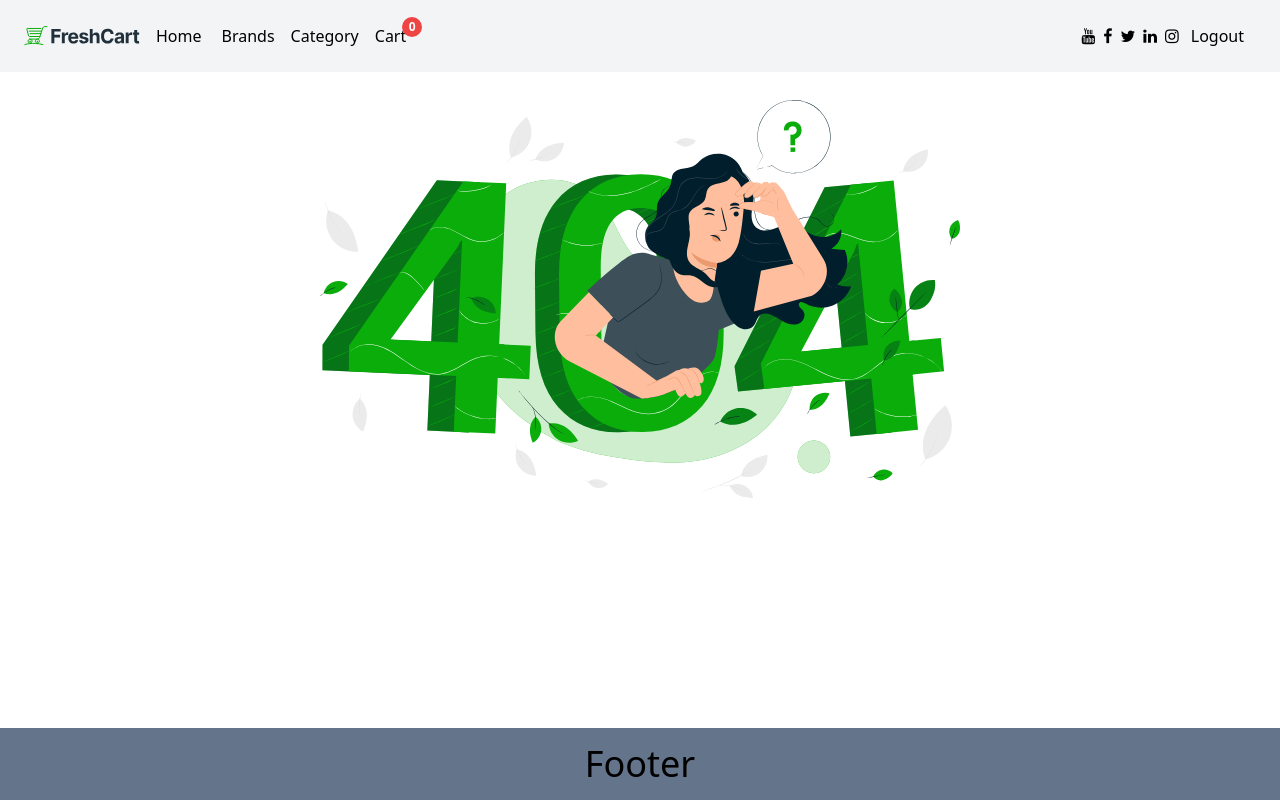
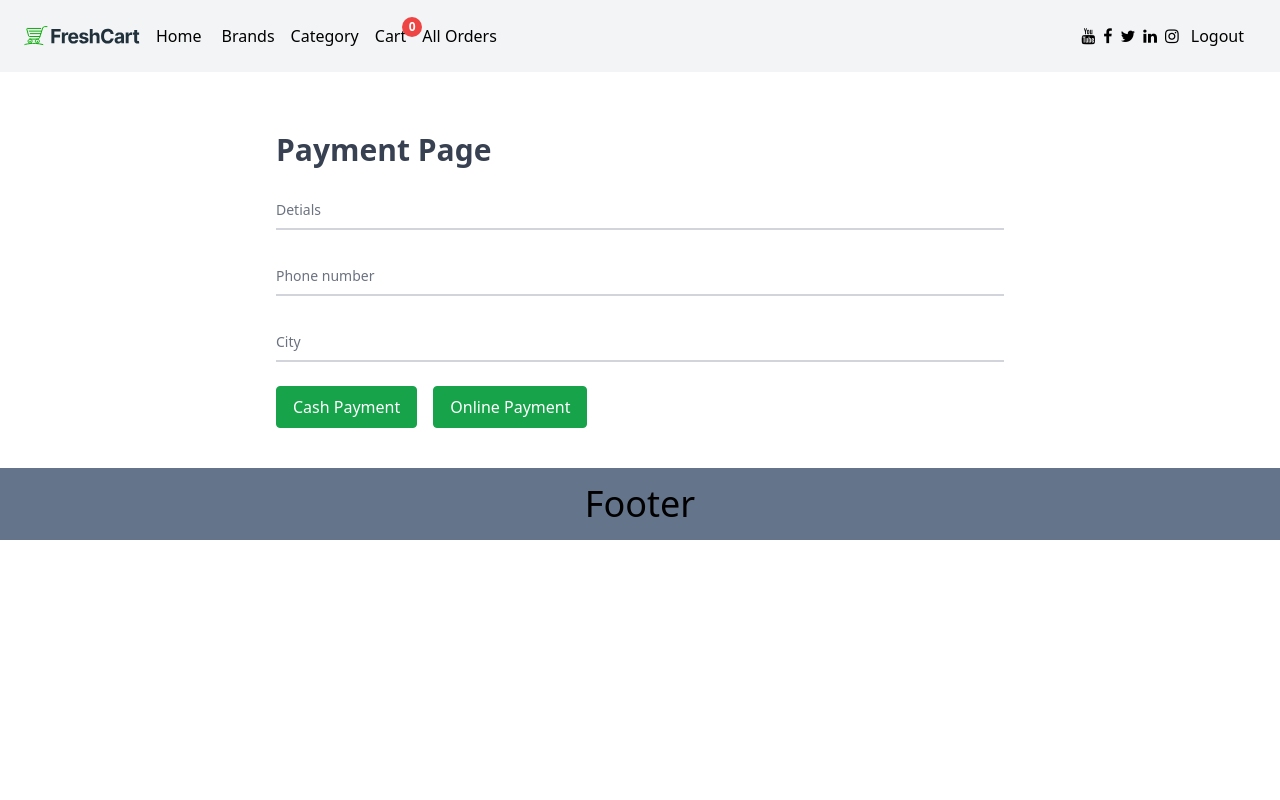
Before and after one commit to Mohamedeid18/website-with-react, a React (Vite) app: page /payment in a window 1280 px wide. Built offline with nearby package versions, Linux system fonts and the light colour scheme; no server answers; sample sign-in values are in the browser's storage.

Commit message:
finish payment cash or omline

```diff
--- a/package.json
+++ b/package.json
@@ -15,6 +15,7 @@
     "flowbite": "^3.1.2",
     "font-awesome": "^4.7.0",
     "formik": "^2.4.9",
+    "jwt-decode": "^4.0.0",
     "react": "^19.2.0",
     "react-dom": "^19.2.0",
     "react-hot-toast": "^2.6.0",
--- a/src/App.jsx
+++ b/src/App.jsx
@@ -13,6 +13,8 @@ import ProtectRoute from "./components/ProtectRoute/ProtectRoute";
 import { QueryClient, QueryClientProvider } from "@tanstack/react-query";
 import ProductDetials from "./components/ProductDetials/ProductDetials";
 import CartcontextProvider from "./Context/Cartcontext";
+import Payment from "./components/Payment/Payment";
+import AllOrders from "./components/AllOrders/AllOrders";
 
 const App = () => {
   const queryClient = new QueryClient();
@@ -25,7 +27,9 @@ const App = () => {
     {path: "/register", element: <Register /> },
     {path: "/brands", element: <ProtectRoute><Brands /></ProtectRoute> },
     {path: "/category", element: <ProtectRoute><Category /></ProtectRoute> },
-    {path: "*", element: <Error/> }
+    {path: "*", element: <Error/> },
+    {path: "/payment", element: <ProtectRoute><Payment /></ProtectRoute> },
+    {path: "/allOrders", element: <ProtectRoute><AllOrders /></ProtectRoute> },
     ]}
   ])
   return (
--- a/src/Context/Cartcontext.jsx
+++ b/src/Context/Cartcontext.jsx
@@ -10,6 +10,7 @@ const CartcontextProvider = ({ children }) => {
   const [numOfCartItems , setNumOfCartItems] = useState(0);
   const [totalPrice , setTotalPrice] = useState(0);
   const [loading , setLoading] = useState(false);
+  const [cartId, setCartId] = useState(null)
   // add product to cart
       const AddProductToCart = async (id) => {
         try {
@@ -39,6 +40,7 @@ const CartcontextProvider = ({ children }) => {
             setProducts(data.data.products);
             setTotalPrice(data.data.totalCartPrice);
             setLoading(false);
+            setCartId(data?.data?._id);
             return data;
         } catch (error) {
             console.log(error ,"error in get user cart");
@@ -95,6 +97,7 @@ const CartcontextProvider = ({ children }) => {
             getUserCart();
         }
       };
+      // payment
       // on token change
       useEffect(() => {
         if (token){
@@ -106,7 +109,7 @@ const CartcontextProvider = ({ children }) => {
       }, [token]);
   return (
     <cartcontext.Provider value={
-      {AddProductToCart ,  products , numOfCartItems , totalPrice , loading , UpdateCart , removeItem , ClearCart}}>
+      {AddProductToCart ,  products , numOfCartItems , totalPrice , loading , UpdateCart , removeItem , ClearCart , cartId ,setNumOfCartItems ,setTotalPrice ,setProducts}}>
       {children}
     </cartcontext.Provider>
   );
--- /dev/null
+++ b/src/components/AllOrders/AllOrders.jsx
@@ -0,0 +1,54 @@
+import { useQuery } from '@tanstack/react-query';
+import axios from 'axios';
+import { jwtDecode } from 'jwt-decode'
+import { Bars } from 'react-loader-spinner';
+
+
+const AllOrders = () => {
+    const {id} = jwtDecode(localStorage.getItem('token'));
+        const getAllOrders = async () => {
+        return await axios.get(`https://ecommerce.routemisr.com/api/v1/orders/user/${id}`);
+    }
+    const {isLoading, data}=useQuery({
+        queryKey: ['allOrders'],
+        queryFn: getAllOrders
+    })
+    if (isLoading) {
+    return (
+      <div className="h-screen bg-green-500 flex items-center justify-center">
+          <Bars
+          height="80"
+          width="80"
+          color="#ffffff"
+          ariaLabel="bars-loading"
+          wrapperStyle={{}}
+          wrapperClass=""
+          visible={true}
+          />
+        </div>
+    );
+  }
+  return (
+    <div className='py-10 px-5 w-full md:w-[80%] mx-auto'
+    >{data?.data?.map(order => (
+      <div key={order._id} className='p-6 mb-3 bg-slate-100'>
+        <h2 className='text-lg font-bold mb-4'>TotalOrderPrice: {order.totalOrderPrice} EGY</h2>
+        <h2 className='text-lg font-bold mb-4'>Payment Method type: {order.paymentMethodType}</h2>
+        <div className='flex items-center flex-wrap gap-4'>
+            {order.cartItems.map(item => (
+              <div key={item._id} className='p-2 w-1/4 bg-white border border-gray-300'>
+                <h3 className='text-md font-semibold'>Product Name: {item.product.title}</h3>
+                <p>Quantity: {item.count}</p>
+                <p>Price: {item.price} EGY</p>
+                <div className='flex'>
+                    <span>Image Product :</span><img src={item.product.imageCover} alt={item.product.title} className='object-contain w-1/3 h-24' />
+                </div>
+              </div>
+            ))}
+        </div>
+      </div>
+    ))}</div>
+  )
+}
+
+export default AllOrders
--- a/src/components/Cart/Cart.jsx
+++ b/src/components/Cart/Cart.jsx
@@ -2,6 +2,7 @@ import { useQuery } from "@tanstack/react-query";
 import { cartcontext } from './../../Context/Cartcontext';
 import { Bars } from "react-loader-spinner";
 import { useContext } from "react";
+import { Link } from "react-router-dom";
 
 const Cart = () => {
   const {products ,  totalPrice , loading , UpdateCart , removeItem , ClearCart} = useContext(cartcontext);
@@ -29,7 +30,12 @@ const Cart = () => {
       <h1 className="text-3xl font-semibold text-gray-700 my-5">Shop Cart :</h1>
       <div className="flex justify-between items-center mb-3">
         <h2 className="font-mono text-green-600 text-lg mb-4">Total Cart Price : {totalPrice} EGP</h2>
-        <button onClick={ClearCart} className="px-4 py-2 bg-transparent border border-red-600 text-red-600 rounded hover:bg-red-700 hover:text-white"><i className="fa fa-trash mr-1 text-lg"></i>Clear Cart</button>
+        <div className="flex space-x-2">
+          <button onClick={ClearCart} className="px-4 py-2 bg-transparent border border-red-600 text-red-600 rounded hover:bg-red-700 hover:text-white"><i className="fa fa-trash mr-1 text-lg"></i>Clear Cart</button>
+          <Link to="/payment" className="px-4 py-2 bg-transparent border border-sky-600 text-sky-600 rounded hover:bg-sky-700 hover:text-white">
+            <button ><i className="fa fa-credit-card mr-1 text-lg"></i>payment</button>
+          </Link>
+        </div>
       </div>
       <div>
        {products?.map((product, index) => (
--- a/src/components/Navbar/Navbar.jsx
+++ b/src/components/Navbar/Navbar.jsx
@@ -44,7 +44,14 @@ const Navbar = () => {
                  <div className="absolute inline-flex items-center justify-center w-5 h-5 text-xs font-bold text-white bg-red-500  border-white rounded-full -top-2 -end-4">{numOfCartItems}</div>
                 </NavLink>
               </li>
+              <li className="mx-2 my-2 md:my-0">
+                <NavLink to="/allOrders" className={({ isActive }) => isActive ? "text-green-400 relative" : "relative"}>
+                All Orders
+
+                </NavLink>
+              </li>
             </ul>
+
           </div>
           <div className="flex flex-wrap  flex-col md:flex-row items-center justify-between">
             <div>
--- /dev/null
+++ b/src/components/Payment/Payment.jsx
@@ -0,0 +1,158 @@
+import { useContext, useState } from "react"
+import { cartcontext } from "../../Context/Cartcontext";
+import axios from "axios";
+import { useNavigate } from "react-router-dom";
+
+
+const Payment = () => {
+    const navigatory = useNavigate();
+    const { cartId , setNumOfCartItems , setTotalPrice , setProducts } = useContext(cartcontext);
+    const [detials, setDetials] = useState("");
+    const [phone, setPhone] = useState("");
+    const [city, setCity] = useState("");
+    const [loadingCash, setLoadingCash] = useState(false);
+    const [loadingOnline, setLoadingOnline] = useState(false);
+
+    const cashPayment = async () => {
+        setLoadingCash(true);
+        const paymentData = {
+            shippingAddress:{
+                details: detials,
+                phone: phone,
+                city: city
+            }
+        };
+        try {
+            const {data} = await axios.post(`https://ecommerce.routemisr.com/api/v1/orders/${cartId}`, paymentData , {
+            headers: {
+                token:  localStorage.getItem("token")
+            }
+            } ,);
+            setNumOfCartItems(0);
+            setTotalPrice(0);
+            setProducts([]);
+            setLoadingCash(false);
+            navigatory("/");
+            return data;
+        } catch (error) {
+            console.log(error ,"error in payment");
+            setLoadingCash(false);
+
+        }
+    }
+
+    //online payment
+    const onlinePayment = async () =>{
+        setLoadingOnline(true);
+      const paymentData = {
+            shippingAddress:{
+                details: detials,
+                phone: phone,
+                city: city
+            }
+        };
+      try {
+        const {data} = await axios.post(`https://ecommerce.routemisr.com/api/v1/orders/checkout-session/${cartId}`, paymentData,{
+        headers: {
+          token: localStorage.getItem("token")
+        },
+        params: {
+          url: "http://localhost:5173"
+        }
+      })
+      window.open(data.session.url , "_blank");
+      setLoadingOnline(false);
+      return data;
+      } catch (error) {
+        console.log(error ,'error from online payment');
+        setLoadingOnline(false);
+      }
+    }
+
+
+  return (
+    <div className="py-10 px-5 w-full md:w-[60%] mx-auto">
+        <h1 className="text-3xl font-semibold text-gray-700 my-5">Payment Page</h1>
+        <div className="space-y-6">
+            <div className="relative z-0 w-full group">
+              <input
+                type="text"
+                id="details"
+                name="details"
+                onChange={(e) => {setDetials(e.target.value)}}
+                className="block py-2.5 px-0 w-full text-sm text-gray-900 bg-transparent
+                border-0 border-b-2 border-gray-300 appearance-none
+                focus:outline-none focus:ring-0 focus:border-green-600 peer"
+                placeholder=" "
+              />
+              <label
+                htmlFor="details"
+                className="absolute text-sm text-gray-500 duration-300 transform
+                -translate-y-6 scale-75 top-3 -z-10 origin-[0]
+                peer-focus:text-green-600 peer-placeholder-shown:scale-100
+                peer-placeholder-shown:translate-y-0 peer-focus:scale-75
+                peer-focus:-translate-y-6"
+              >
+                Detials
+              </label>
+
+            </div>
+            <div className="relative z-0 w-full group">
+              <input
+                type="tel"
+                id="phone"
+                name="phone"
+                onChange={(e) => {setPhone(e.target.value)}}
+                className="block py-2.5 px-0 w-full text-sm text-gray-900 bg-transparent
+                border-0 border-b-2 border-gray-300 appearance-none
+                focus:outline-none focus:ring-0 focus:border-green-600 peer"
+                placeholder=" "
+              />
+              <label
+                htmlFor="phone"
+                className="absolute text-sm text-gray-500 duration-300 transform
+                -translate-y-6 scale-75 top-3 -z-10 origin-[0]
+                peer-focus:text-green-600 peer-placeholder-shown:scale-100
+                peer-placeholder-shown:translate-y-0 peer-focus:scale-75
+                peer-focus:-translate-y-6"
+              >
+                Phone number
+              </label>
+
+            </div>
+            <div className="relative z-0 w-full group">
+              <input
+                id="city"
+                name="city"
+                onChange={(e) => {setCity(e.target.value)}}
+                className="block py-2.5 px-0 w-full text-sm text-gray-900 bg-transparent
+                border-0 border-b-2 border-gray-300 appearance-none
+                focus:outline-none focus:ring-0 focus:border-green-600 peer"
+                placeholder=" "
+              />
+              <label
+                htmlFor="city"
+                className="absolute text-sm text-gray-500 duration-300 transform
+                -translate-y-6 scale-75 top-3 -z-10 origin-[0]
+                peer-focus:text-green-600 peer-placeholder-shown:scale-100
+                peer-placeholder-shown:translate-y-0 peer-focus:scale-75
+                peer-focus:-translate-y-6"
+              >
+                City
+              </label>
+
+            </div>
+            <div className="flex gap-4">
+              <button onClick={cashPayment} className="px-4 py-2 bg-green-600 border border-green-600 text-white rounded hover:bg-green-700 ">
+                  {loadingCash ? <i className="fa fa-spinner fa-spin"></i> : "Cash Payment"} </button>
+              <button onClick={onlinePayment} className="px-4 py-2 bg-green-600 border border-green-600 text-white rounded hover:bg-green-700 ">
+                  {loadingOnline ? <i className="fa fa-spinner fa-spin"></i> : "Online Payment"} </button>
+            </div>
+
+        </div>
+    </div>
+  )
+}
+
+
+export default Payment
```
Also changed, not shown: 1 other file (tests, documents, lock files or other folders).
